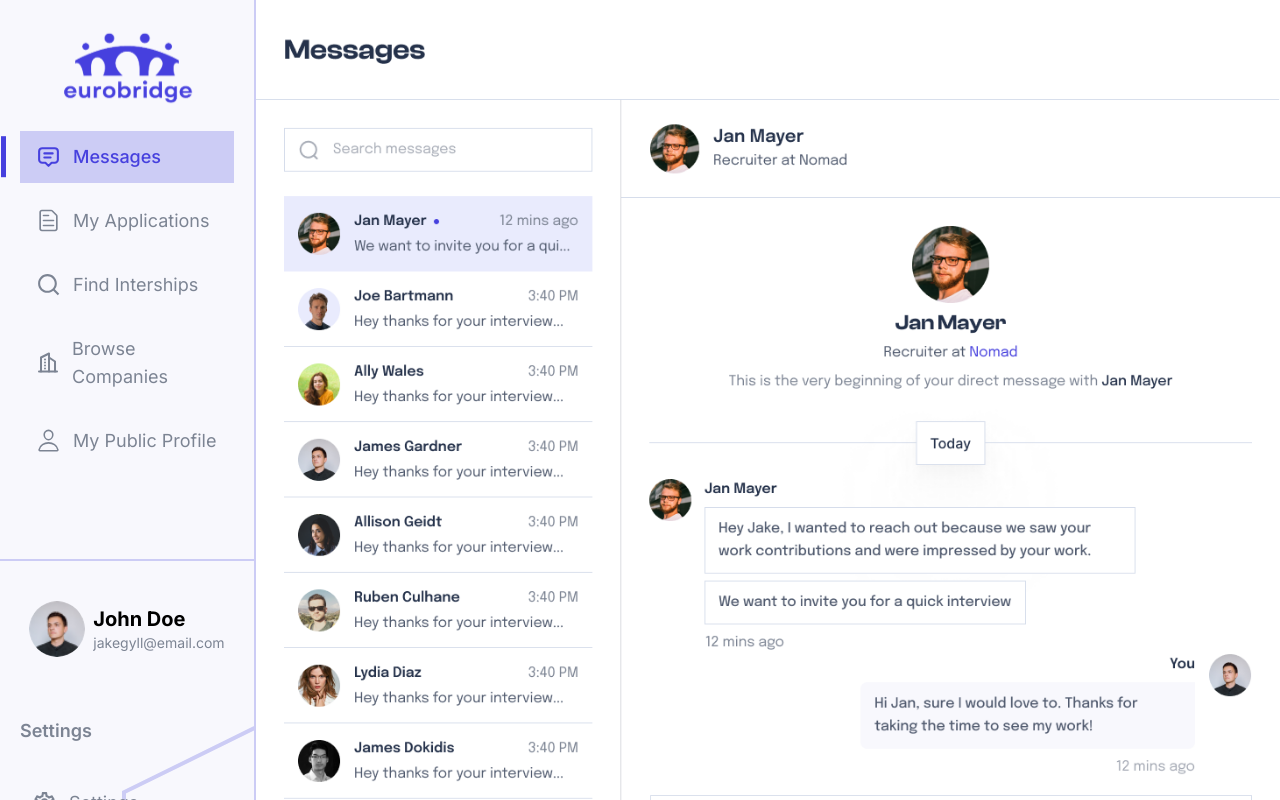
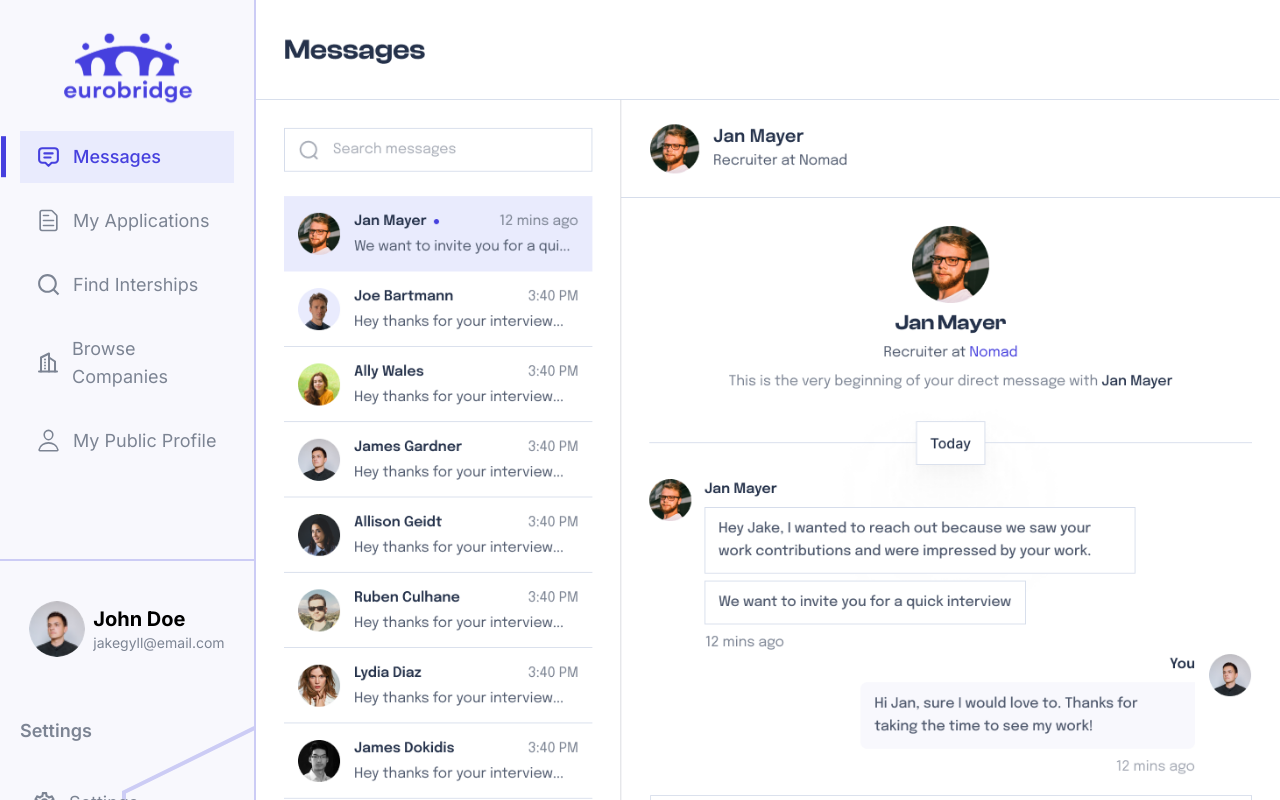
Before and after one commit to lostyoru/euro-bridge-front, a Next.js app: page /chat in a window 1280 px wide. Shown: the top 800 px of the page. Built offline with nearby package versions, Linux system fonts and the light colour scheme; a web font is replaced by a local one.

Commit message:
fix the side bar color

```diff
--- a/app/globals.css
+++ b/app/globals.css
@@ -73,7 +73,7 @@ input[type="checkbox"] {
 }
 
 .active-li {
-  background-color: #CCCCF5;
+  background-color: #E9EBFD;
 }
 
 .active-li {
@@ -93,7 +93,7 @@ input[type="checkbox"] {
 }
 
 li:hover {
-  background-color: #CCCCF5;
+  background-color: #E9EBFD;
 }
 
 .side-bar-icons {
```
